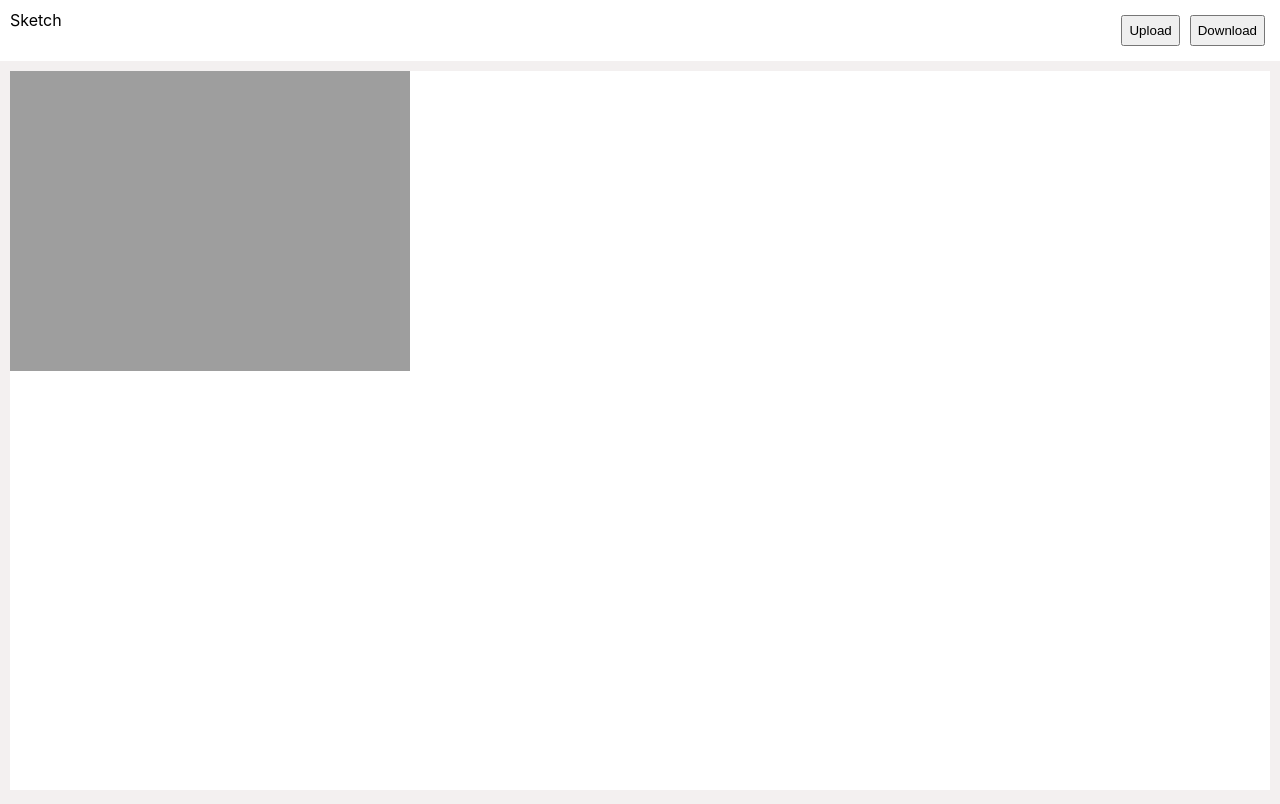
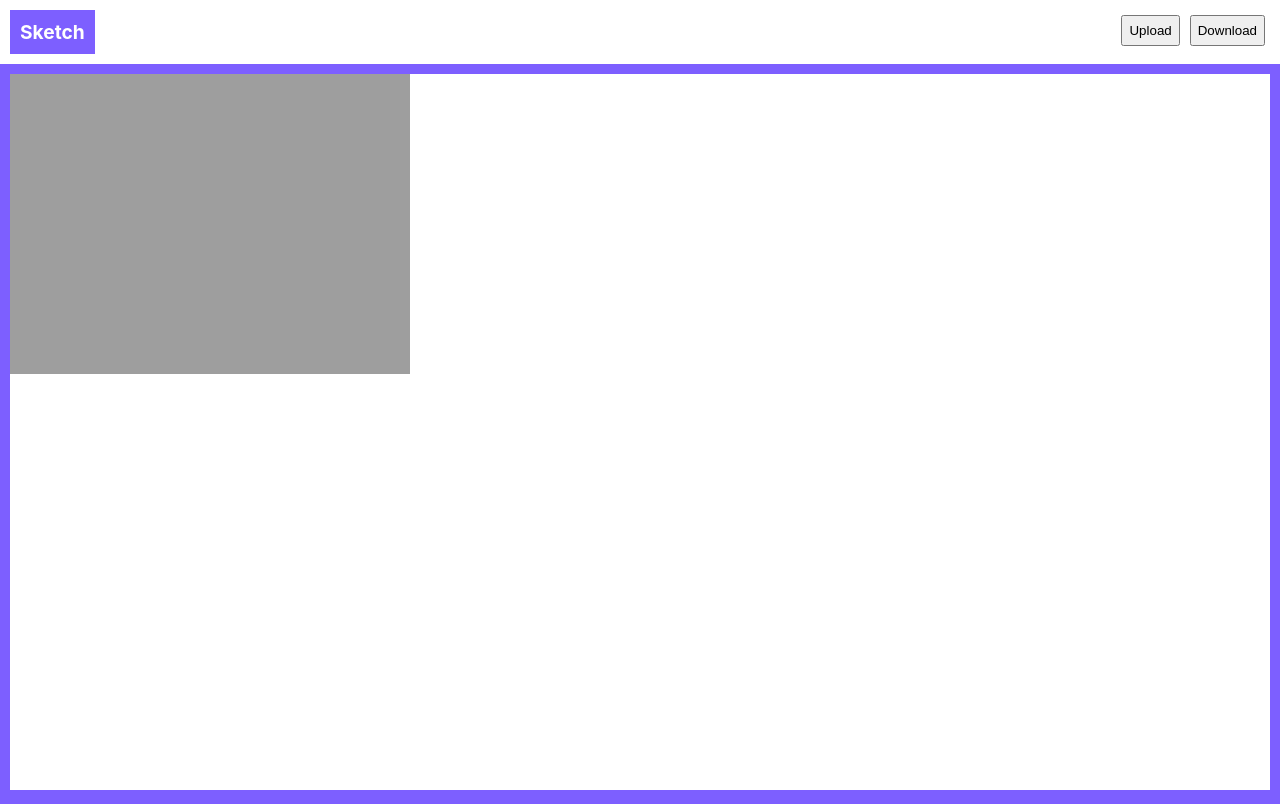
Before and after one commit to sahithvibudhi/illustrator, a React (Create React App) app: page / in a window 1280 px wide. Built offline with nearby package versions, Linux system fonts and the light colour scheme.

Commit message:
change: theme

```diff
--- a/src/App.css
+++ b/src/App.css
@@ -1,5 +1,5 @@
 body {
-  background-color: #efebebba;
+  background-color: #7d5fff;
 }
 
 .float-right {
--- a/src/components/header/header.css
+++ b/src/components/header/header.css
@@ -12,3 +12,11 @@
     font-size: 1.3em;
     margin-right: 25px;
 }
+
+.title-badge {
+    padding: 10px;
+    background-color: #7d5fff;
+    font-size: 1.2em;
+    font-weight: bold;
+    color: white;
+}
--- a/src/components/header/index.js
+++ b/src/components/header/index.js
@@ -34,7 +34,7 @@ export default function Header({ setElements, headerRef, activeElement, setActiv
     }
 
     return <div id="header" ref={headerRef}>
-                <span>Sketch</span>
+                <span class="vertical-center title-badge">Sketch</span>
                 <input type="file" hidden={true} onChange={onFileSelect} accept="image/x-png,image/gif,image/jpeg" ref={fileRef}/>
                 <span className="float-right vertical-center">
                     {
```
